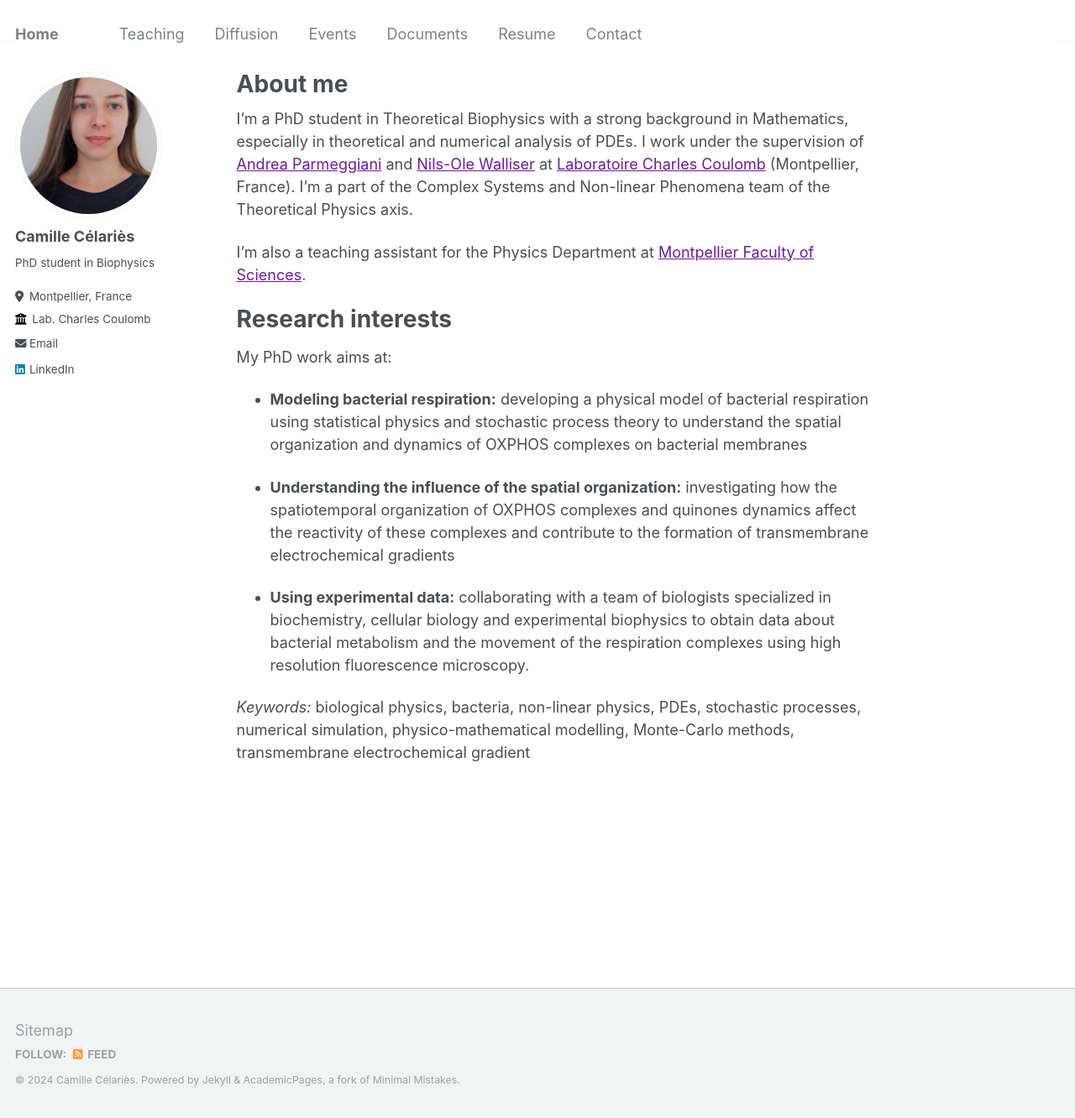
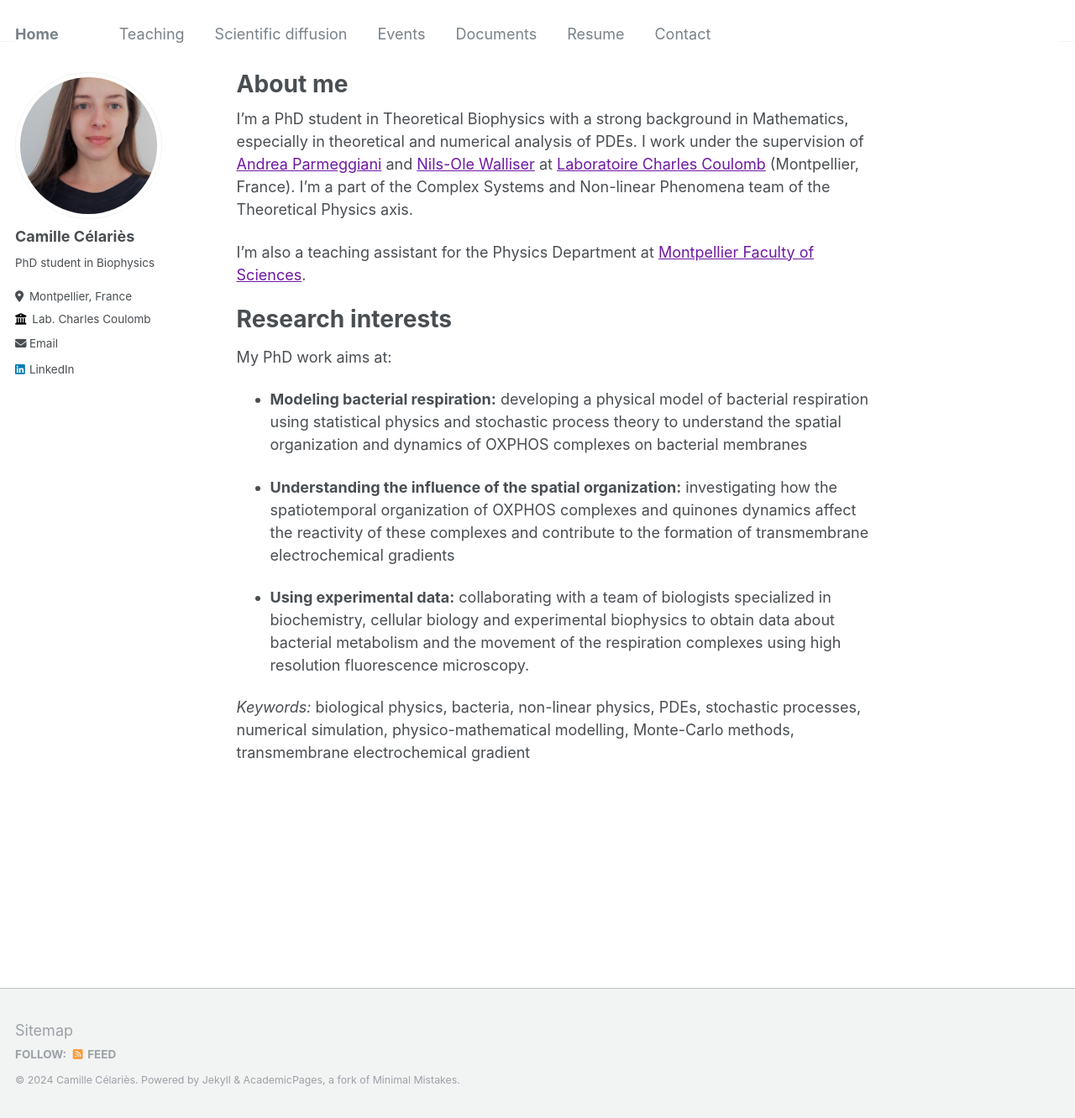
Before and after one commit to camillecelaries/camillecelaries.github.io, a Jekyll site: the page built from _pages/about.md, in a window 1280 px wide and 1332 px high. Shown: the whole window at 84% size. Built offline with Jekyll 4.4.1, drawn with Linux system fonts in a browser that asks for light colours.

Commit message:
Update navigation.yml

```diff
--- a/_data/navigation.yml
+++ b/_data/navigation.yml
@@ -2,7 +2,7 @@
 main:
   - title: "Teaching"
     url: /teaching/
-  - title: "Diffusion"
+  - title: "Scientific diffusion"
     url: /diffusion/
   - title: "Events"
     url: /events/
```
